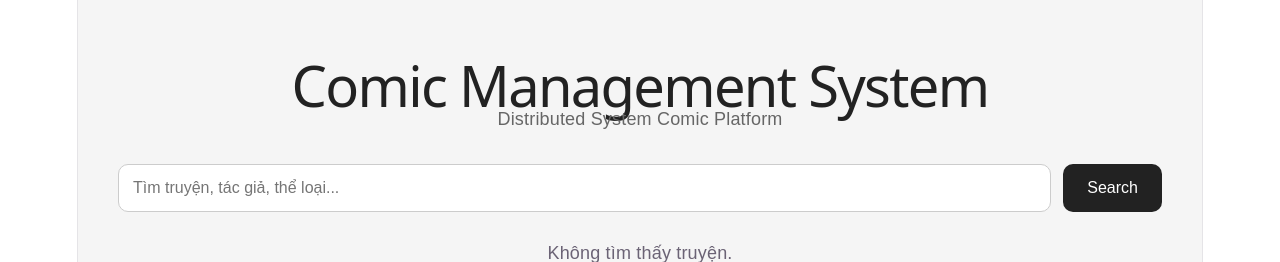
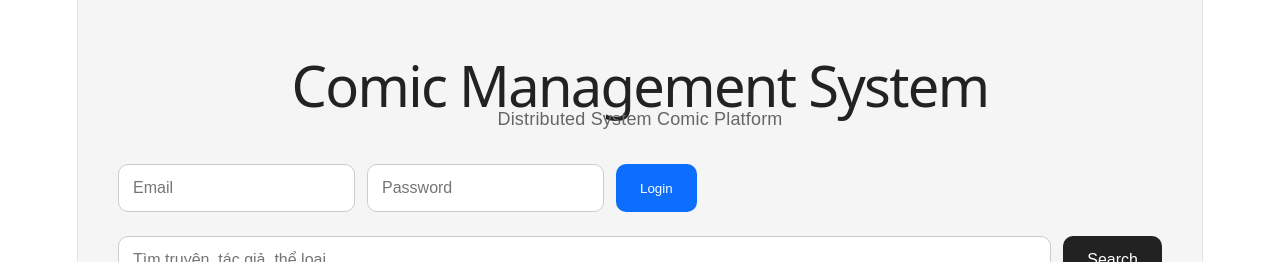
Before and after one commit to 23010385-commits/comic-management-system, a React (Vite) app in the folder frontend/: page / in a window 1280 px wide. Shown: the top 262 px of the page. Built offline with nearby package versions, Linux system fonts and the light colour scheme; no server answers.

Commit message:
Add frontend login with JWT

```diff
--- a/frontend/src/App.css
+++ b/frontend/src/App.css
@@ -76,3 +76,35 @@ h1 {
 .search-box button:hover {
   background: #444;
 }
+
+.auth-box {
+  display: flex;
+  gap: 12px;
+  margin-bottom: 24px;
+}
+
+.auth-box input {
+  padding: 14px;
+  border: 1px solid #ccc;
+  border-radius: 10px;
+  font-size: 16px;
+}
+
+.auth-box button {
+  padding: 14px 24px;
+  border: none;
+  background: #0d6efd;
+  color: white;
+  border-radius: 10px;
+  cursor: pointer;
+}
+
+.auth-box button:hover {
+  background: #0b5ed7;
+}
+
+.logged-in {
+  display: flex;
+  align-items: center;
+  gap: 12px;
+}
--- a/frontend/src/App.tsx
+++ b/frontend/src/App.tsx
@@ -15,6 +15,13 @@ function App() {
   const [comics, setComics] = useState<Comic[]>([]);
   const [loading, setLoading] = useState(true);
   const [keyword, setKeyword] = useState('');
+
+  const [email, setEmail] = useState('');
+  const [password, setPassword] = useState('');
+
+  const [token, setToken] = useState(
+    localStorage.getItem('token') || '',
+  );
 
   const fetchComics = async () => {
     try {
@@ -44,6 +51,49 @@ function App() {
     fetchComics();
   };
 
+  const handleLogin = async () => {
+    try {
+      const response = await fetch(
+        'http://localhost:3000/api/auth/login',
+        {
+          method: 'POST',
+          headers: {
+            'Content-Type': 'application/json',
+          },
+          body: JSON.stringify({
+            email,
+            password,
+          }),
+        },
+      );
+
+      const data = await response.json();
+
+      if (data.accessToken) {
+        localStorage.setItem(
+          'token',
+          data.accessToken,
+        );
+
+        setToken(data.accessToken);
+
+        alert('Login successful');
+      } else {
+        alert(data.message || 'Login failed');
+      }
+    } catch (error) {
+      console.error(error);
+
+      alert('Login error');
+    }
+  };
+
+  const handleLogout = () => {
+    localStorage.removeItem('token');
+
+    setToken('');
+  };
+
   return (
     <div className="app">
       <h1>Comic Management System</h1>
@@ -51,6 +101,42 @@ function App() {
       <p className="subtitle">
         Distributed System Comic Platform
       </p>
+
+      <div className="auth-box">
+        {!token ? (
+          <>
+            <input
+              type="email"
+              placeholder="Email"
+              value={email}
+              onChange={(e) =>
+                setEmail(e.target.value)
+              }
+            />
+
+            <input
+              type="password"
+              placeholder="Password"
+              value={password}
+              onChange={(e) =>
+                setPassword(e.target.value)
+              }
+            />
+
+            <button onClick={handleLogin}>
+              Login
+            </button>
+          </>
+        ) : (
+          <div className="logged-in">
+            <span>Đã đăng nhập</span>
+
+            <button onClick={handleLogout}>
+              Logout
+            </button>
+          </div>
+        )}
+      </div>
 
       <div className="search-box">
         <input
```
Also changed, not shown: 1 other file (tests, documents, lock files or other folders).
